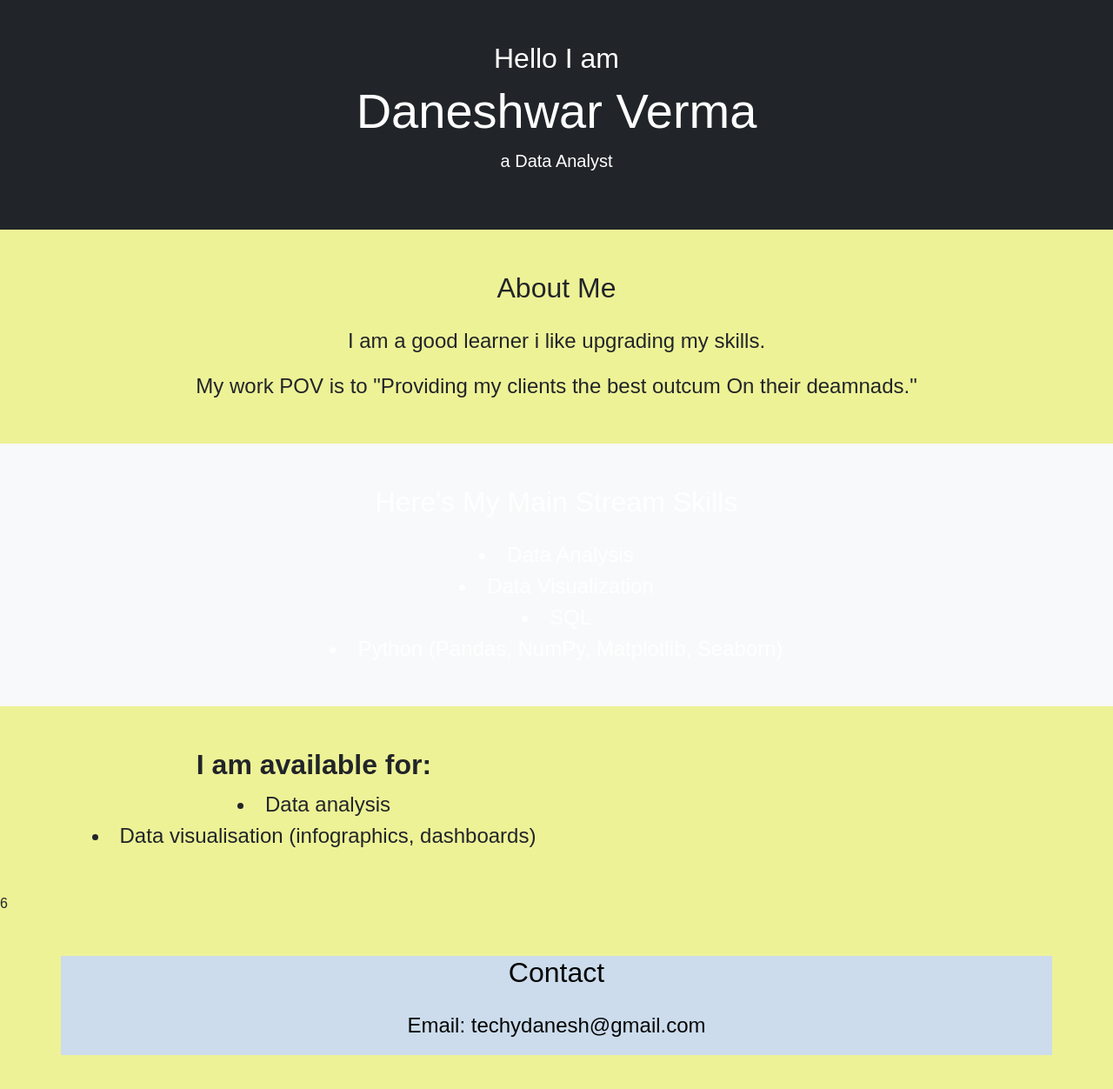
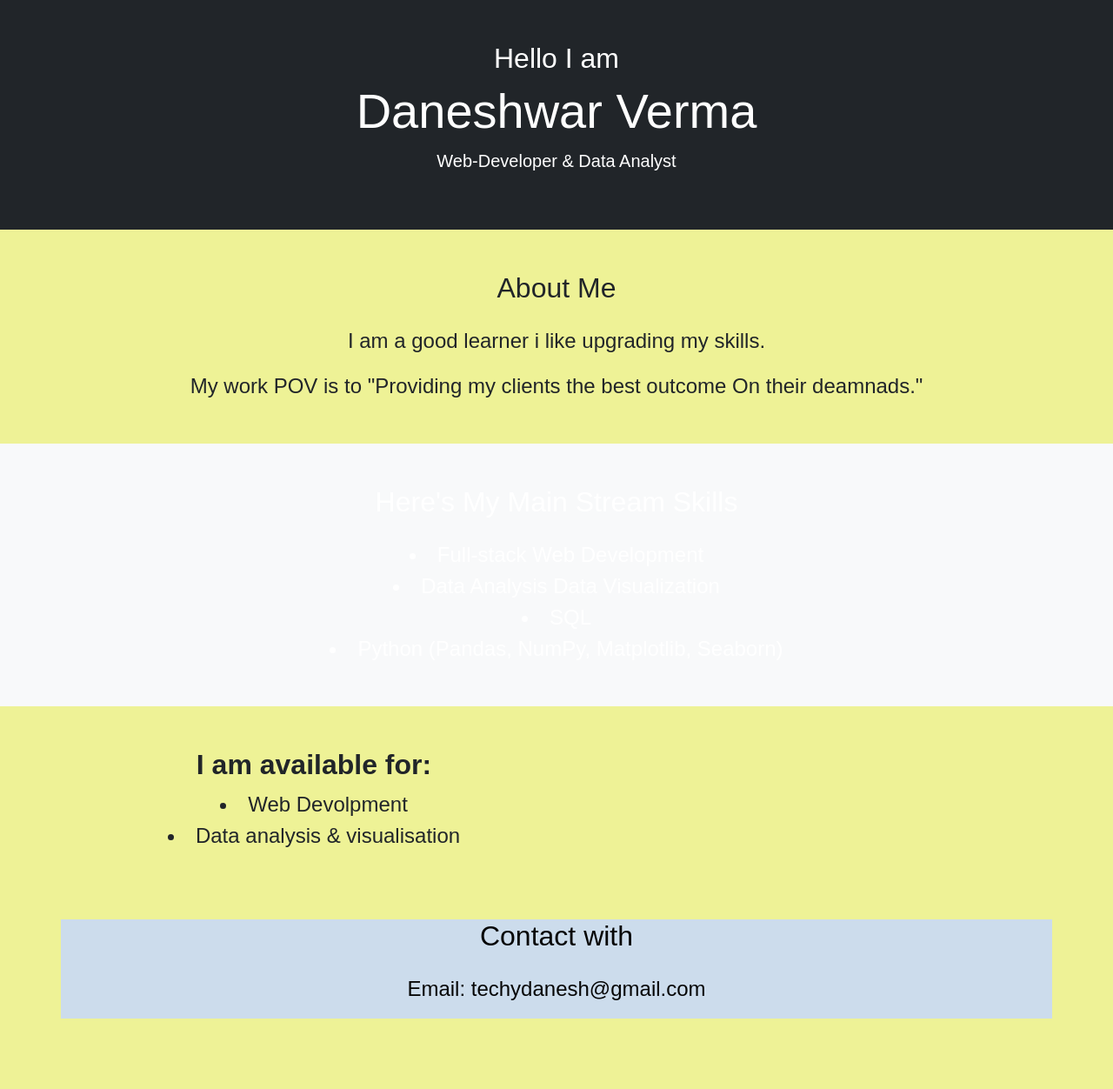
Before and after one commit to DaneshVerma/myportfolio, a plain HTML site: page templates/index.html in a window 1280 px wide. Shown: the whole page at 87% size. After the commit the page ends 1219 px from the top, so only its background shows below. Drawn offline with nearby package versions, Linux system fonts and the light colour scheme; a small style sheet from the web is missing.

Commit message:
some changes Done

```diff
--- a/index.html
+++ b/templates/index.html
@@ -1,40 +1,47 @@
 <!DOCTYPE html>
 <html lang="en">
+
 <head>
     <meta charset="UTF-8">
     <meta name="viewport" content="width=device-width, initial-scale=1.0">
-    <link href="https://cdn.jsdelivr.net/npm/bootstrap@5.3.0/dist/css/bootstrap.min.css" rel="stylesheet" integrity="sha384-ywE4gF/c9IwKsBf7dt1QKTRUImdtnE4DHkW3qzFhOJGXh/8lbb7AuSS4z0nmA4GP" crossorigin="anonymous">
+    <link href="https://cdn.jsdelivr.net/npm/bootstrap@5.3.0/dist/css/bootstrap.min.css" rel="stylesheet"
+        integrity="sha384-ywE4gF/c9IwKsBf7dt1QKTRUImdtnE4DHkW3qzFhOJGXh/8lbb7AuSS4z0nmA4GP" crossorigin="anonymous">
     <link rel="stylesheet" href="style.css">
     <title>Portfolio@DANesh</title>
 </head>
+
 <body>
     <header class="bg-dark text-white text-center py-5">
         <h2>Hello I am</h2>
         <h1 class="display-4">Daneshwar Verma</h1>
-        <p class="lead">a Data Analyst</p>
+        <p class="lead">Web-Developer & Data Analyst</p>
     </header>
     <section id="about" class="container my-5">
         <h2 class="text-center mb-4">About Me</h2>
         <p>I am a good learner i like upgrading my skills. </p>
-        <p>My work POV is to "Providing my clients the best outcum On their deamnads."</p>
+        <p>My work POV is to "Providing my clients the best outcome On their deamnads."</p>
     </section>
     <section id="skills" class="bg-light py-5">
         <div class="container">
             <h2 class="text-center mb-4">Here's My Main Stream Skills</h2>
             <div id="skill_list">
-                <li>Data Analysis</li>
-                <li>Data Visualization</li>
+
+
+                <li>Full-stack Web Development</li>
+                <li>Data Analysis Data Visualization</li>
                 <li>SQL</li>
                 <li>Python (Pandas, NumPy, Matplotlib, Seaborn)</li>
+
                 <!-- i'll Add more skills as needed -->
             </div>
         </div>
     </section>
     <section id="available" class="container my-5">
-        <div class="col-xs-12 col-sm-6 left"><h2><strong>I am available for:</strong></h2>
+        <div class="col-xs-12 col-sm-6 left">
+            <h2><strong>I am available for:</strong></h2>
             <div id="available_list">
-            <li>Data analysis</li>
-            <li>Data visualisation (infographics, dashboards)</li>
+                <li>Web Devolpment</li>
+                <li>Data analysis & visualisation</li>
             </div>
         </div>
     </section>
@@ -47,13 +54,16 @@
                 <p class="card-text">Description of Project 1...</p>
             </div>
         </div> -->
-        <!-- I can Add projects as needed -->6
+    <!-- I can Add projects as needed -->
     <!-- </section> -->
     <section id="contact" class="container my-5">
-        <h2 class="text-center mb-4">Contact</h2>
+        <h2 class="text-center mb-4">Contact with</h2>
         <p>Email: techydanesh@gmail.com</p>
         <!-- I can Add more contact details as needed -->
     </section>
-    <script src="https://cdn.jsdelivr.net/npm/bootstrap@5.3.0/dist/js/bootstrap.bundle.min.js" integrity="sha384-eVQmMqVlSR9GiD9On0W5P1QQkvbSl8/J16SZZkN5CgqE2h7NpWH2yZFa5lM5UGCC" crossorigin="anonymous"></script>
+    <script src="https://cdn.jsdelivr.net/npm/bootstrap@5.3.0/dist/js/bootstrap.bundle.min.js"
+        integrity="sha384-eVQmMqVlSR9GiD9On0W5P1QQkvbSl8/J16SZZkN5CgqE2h7NpWH2yZFa5lM5UGCC"
+        crossorigin="anonymous"></script>
 </body>
+
 </html>
--- a/style.css
+++ b/templates/style.css
@@ -35,10 +35,11 @@ h2 {
     text-align: center;
     color: #fff;
     background-color: #343a40;
-    padding: 20px 0;
+    padding: 30px;
 }
 #available {
     text-align: center;
+    padding-bottom: 30px;
 }
 #available_list {
     font-size: x-large;
```
Also changed, not shown: 1 other file.
